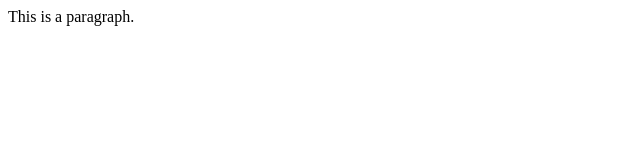
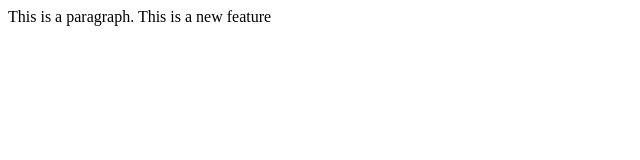
Before and after one commit to ojas04102024/LocalRepo, a plain HTML site: page index.html in a window 1280 px wide. Shown: the whole page, without its empty margins (0-640 px from the left). Drawn offline with Linux system fonts and the light colour scheme.

Commit message:
add new feature

```diff
--- a/index.html
+++ b/index.html
@@ -1 +1 @@
-<p>This is a paragraph.</p>
+<p>This is a paragraph. This is a new feature</p>
```
